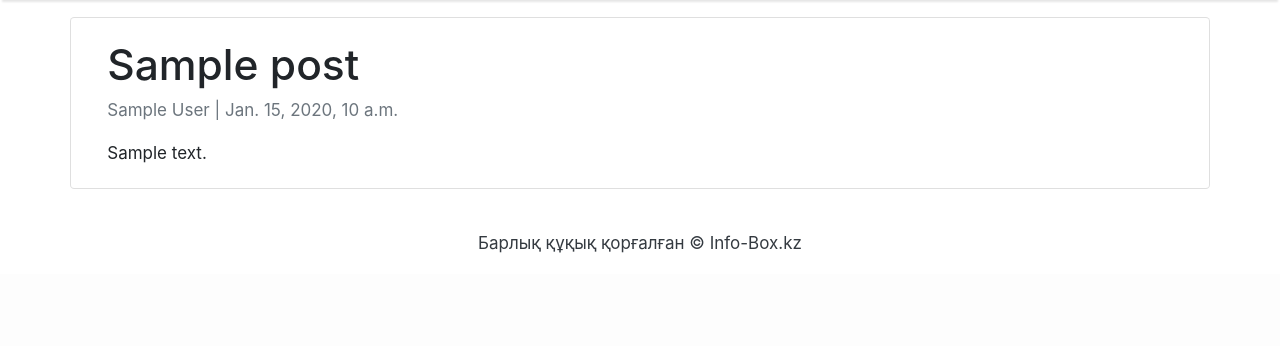
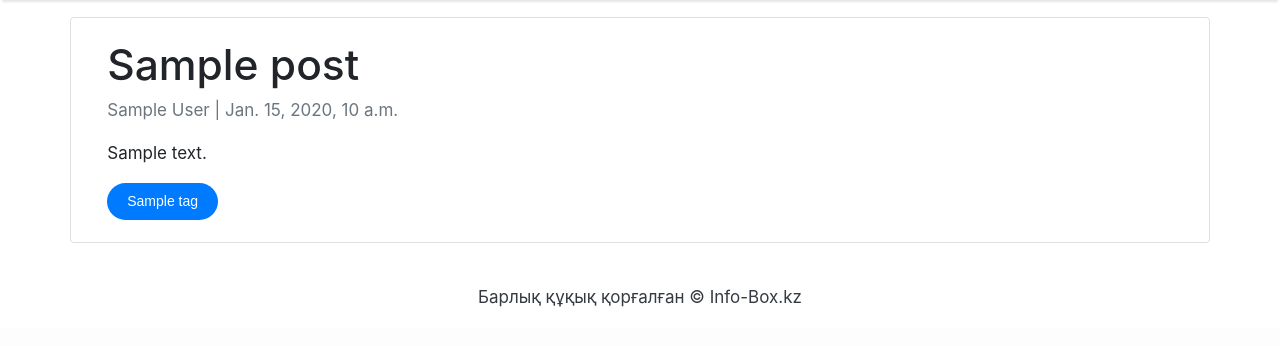
Before and after one commit to Qazaq159/blogapp, a Django app: a page that uses templates/base.html in a window 1280 px wide. Shown: the part 60-406 px from the top of the page. Run offline with Django 4.2, Linux system fonts and the light colour scheme; tables that the repository leaves empty hold one stand-in row (values such as "Sample post"); some libraries are stand-ins or nearby versions.

Commit message:
Article tag feature

```diff
--- a/blog/admin.py
+++ b/blog/admin.py
@@ -1,6 +1,6 @@
 from django.contrib import admin
 from django_summernote.admin import SummernoteModelAdmin
-from blog.models import Post
+from blog.models import Post, Tag
 
 
 class PostAdmin(SummernoteModelAdmin):
@@ -12,3 +12,4 @@ class PostAdmin(SummernoteModelAdmin):
 
 
 admin.site.register(Post, PostAdmin)
+admin.site.register(Tag)
--- a/blog/models.py
+++ b/blog/models.py
@@ -1,6 +1,13 @@
 import re
 from django.db import models
 from django.contrib.auth.models import User
+
+
+class Tag(models.Model):
+    name = models.CharField(max_length=255)
+
+    def __str__(self):
+        return self.name
 
 
 class Post(models.Model):
@@ -19,6 +26,7 @@ class Post(models.Model):
     content = models.TextField()
     created_at = models.DateTimeField(auto_now_add=True)
     status = models.IntegerField(choices=STATUS, default=0)
+    tags = models.ManyToManyField(Tag, related_name='posts')
 
     class Meta:
         ordering = ['-created_at']
--- a/templates/base.html
+++ b/templates/base.html
@@ -41,6 +41,28 @@
             font-size: 1rem !important;
         }
 
+        .tags-nav {
+            list-style: none; /* Removes default list styling */
+            padding: 0; /* Removes default padding */
+            margin: 0; /* Removes default margin */
+        }
+
+        .tags-nav-items {
+            display: inline-block; /* Makes the list items line up horizontally */
+            background-color: #007BFF; /* Dark teal similar to your screenshot */
+            color: white; /* White text color */
+            padding: 8px 20px; /* Top/bottom and left/right padding */
+            border-radius: 20px; /* Rounded corners */
+            font-size: 14px; /* Font size */
+            font-family: Arial, sans-serif; /* Font family */
+            cursor: pointer; /* Changes the cursor to a pointer to indicate it's clickable */
+        }
+
+        /* Optional: hover effect to change background color on mouse-over */
+        .tags-nav-items:hover {
+            background-color: #0056b3; /* Slightly darker shade on hover */
+        }
+
     </style>
 
     {#    Navigation#}
--- a/templates/post_detail.html
+++ b/templates/post_detail.html
@@ -9,6 +9,13 @@
                     <h1>{% block title %} {{ post.title }} {% endblock title %}</h1>
                     <p class="text-muted">{{ post.author }} | {{ post.created_at }}</p>
                     <p class="card-text">{{ object.content | safe }}</p>
+                    <div>
+                        <ul class="tags-nav">
+                            {% for tag in post.tags.all %}
+                                <li class="tags-nav-items">{{ tag.name }}</li>
+                            {% endfor %}
+                        </ul>
+                    </div>
                 </div>
             </div>
 {#        {% block sidebar %} {% include "sidebar.html" %} {% endblock sidebar %}#}
```
